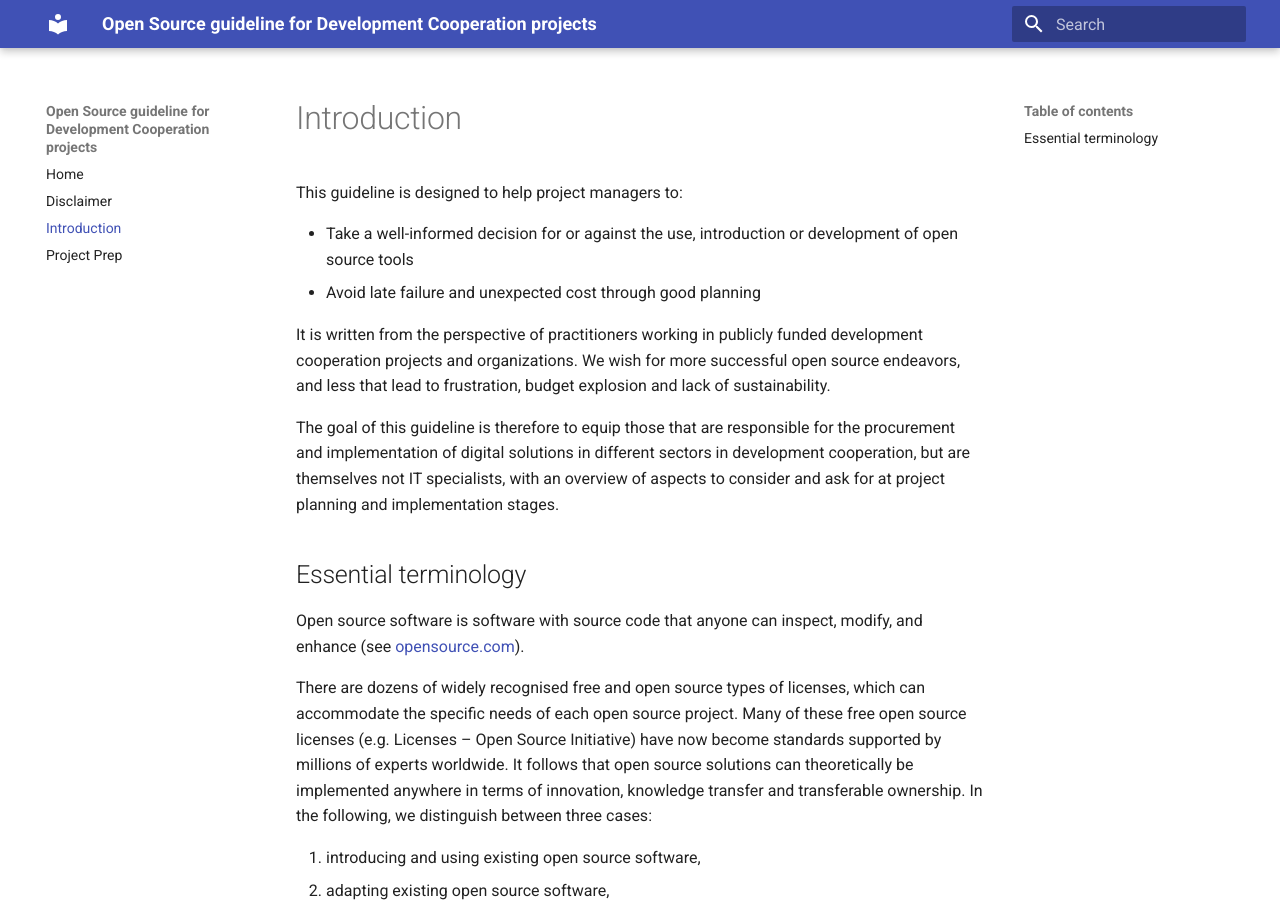
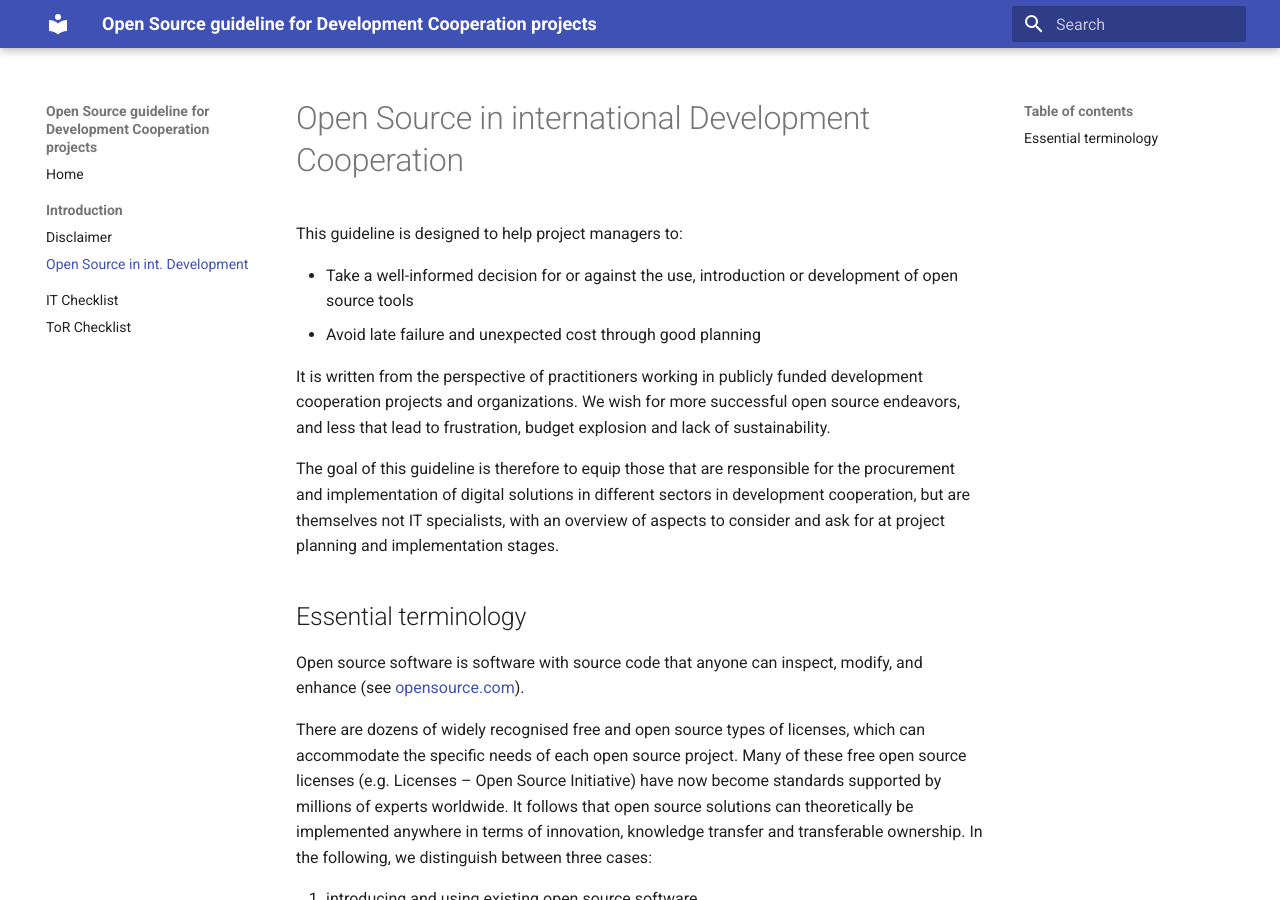
Before and after one commit to GFA-DIU/OpenSource4Impact, an MkDocs documentation site: the page built from docs/intro.md, in a window 1280 px wide and 900 px high. Built offline with MkDocs 1.6.1 and Material for MkDocs 9.7.7, drawn with Linux system fonts in a browser that asks for light colours.

Commit message:
Grouping the intro elements together.

```diff
--- a/docs/intro.md
+++ b/docs/intro.md
@@ -1,4 +1,4 @@
-# Introduction
+# Open Source in international Development Cooperation
 
 This guideline is designed to help project managers to:
 
--- a/mkdocs.yml
+++ b/mkdocs.yml
@@ -3,6 +3,7 @@ theme:
   name: material
   features:
     - navigation.top
+    - navigation.sections
     - navigation.footer
     - search.suggest
     - search.highlight
@@ -15,9 +16,11 @@ copyright: Copyright &copy; 2024 &bullet; <a href="legal_notice">Legal Notice</a
 
 nav:
   - Home: index.md
-  - Disclaimer: disclaimer.md
-  - Introduction: intro.md
-  - Project Prep: pre_project.md
+  - Introduction:
+     - Disclaimer: disclaimer.md
+     - Open Source in int. Development: intro.md
+  - IT Checklist: IT_sel_checklist.md
+  - ToR Checklist: ToR_checklist.md
 
 markdown_extensions:
   - pymdownx.emoji:
@@ -26,3 +29,5 @@ markdown_extensions:
   - admonition
   - pymdownx.details
   - pymdownx.superfences
+  - attr_list
+  - md_in_html
```
